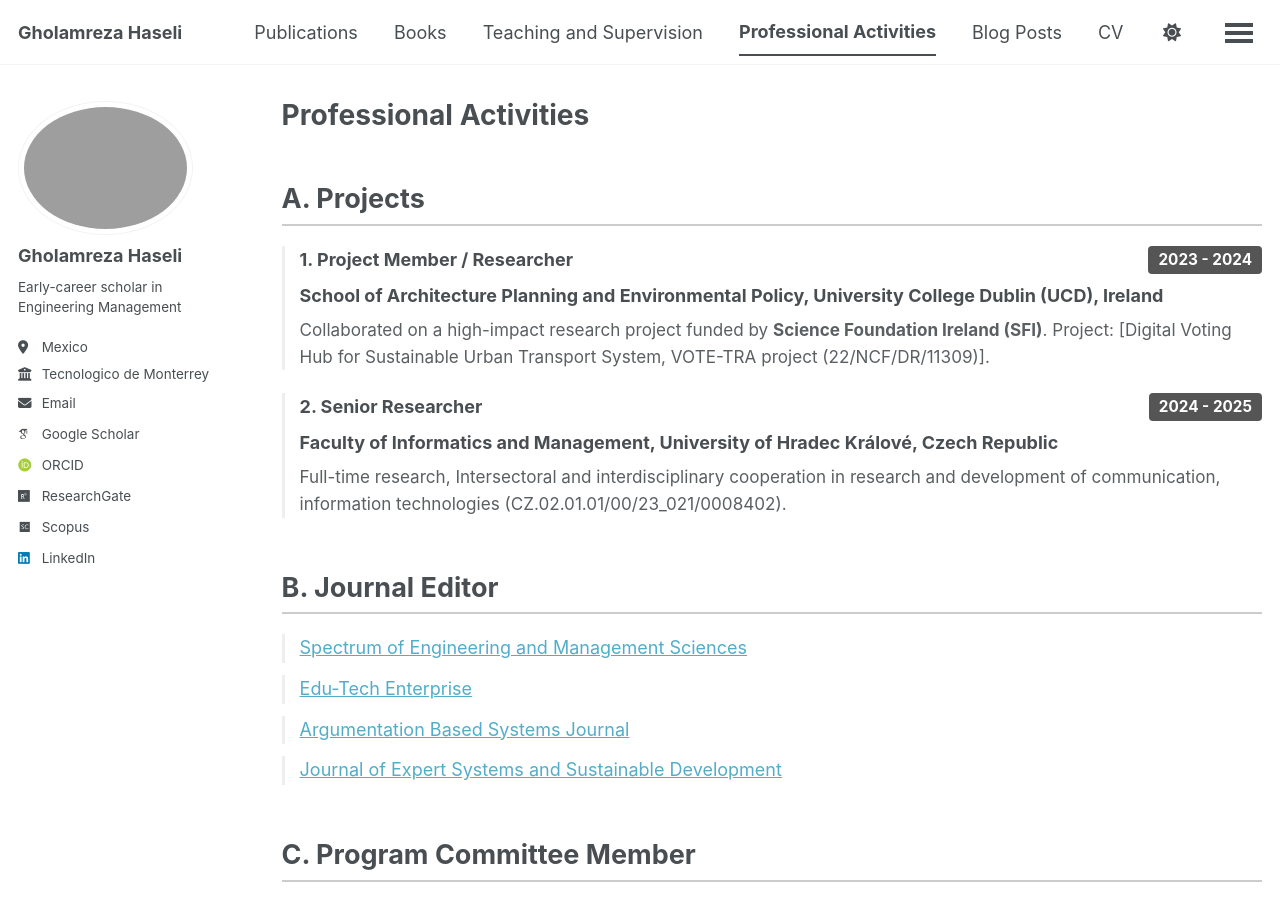
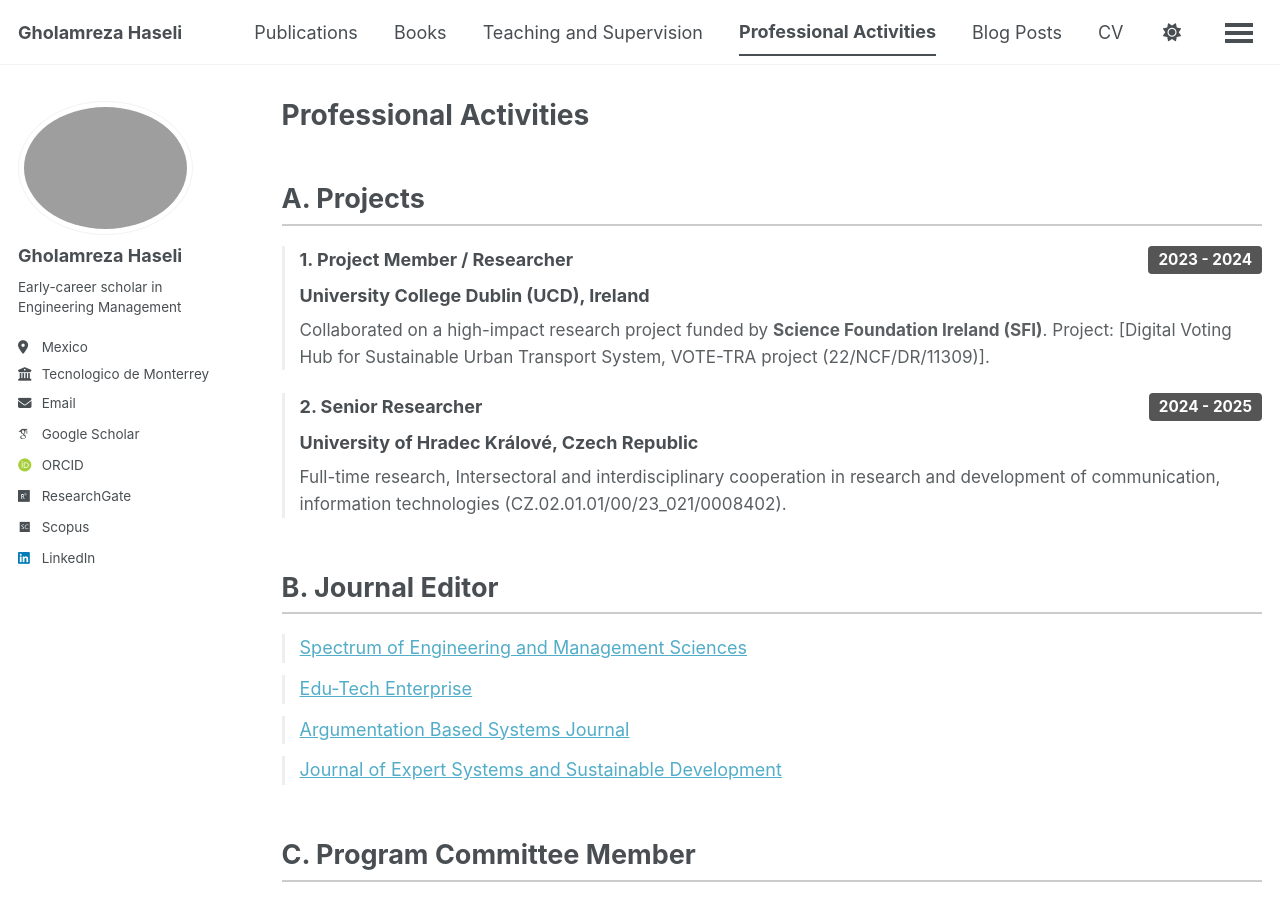
Before and after one commit to Gholamreza-Haseli/Gholamreza-Haseli.github.io, a Jekyll site: the page built from _pages/portfolio.html, in a window 1280 px wide and 900 px high. Built offline with Jekyll 4.4.1, drawn with Linux system fonts in a browser that asks for light colours; some web fonts are replaced; a script bundle is joined from its source files by our own code; library files that are not in the unit come from our copies.

Commit message:
Update portfolio.html

```diff
--- a/_pages/portfolio.html
+++ b/_pages/portfolio.html
@@ -64,7 +64,7 @@ author_profile: true
         <strong>1. Project Member / Researcher</strong>
         <span class="badge" style="background: #555;">2023 - 2024</span>
       </div>
-      <span style="display: block; color: var(--primary-color); font-weight: bold; margin-top: 5px;">School of Architecture Planning and Environmental Policy, University College Dublin (UCD), Ireland</span>
+      <span style="display: block; color: var(--primary-color); font-weight: bold; margin-top: 5px;">University College Dublin (UCD), Ireland</span>
       <p style="margin-top: 5px; font-size: 0.95em; opacity: 0.9;">
         Collaborated on a high-impact research project funded by <strong>Science Foundation Ireland (SFI)</strong>.
         Project: [Digital Voting Hub for Sustainable Urban Transport System, VOTE-TRA project (22/NCF/DR/11309)].
@@ -76,7 +76,7 @@ author_profile: true
         <strong>2. Senior Researcher</strong>
         <span class="badge" style="background: #555;">2024 - 2025</span>
       </div>
-      <span style="display: block; color: var(--primary-color); font-weight: bold; margin-top: 5px;">Faculty of Informatics and Management, University of Hradec Králové, Czech Republic</span>
+      <span style="display: block; color: var(--primary-color); font-weight: bold; margin-top: 5px;">University of Hradec Králové, Czech Republic</span>
       <p style="margin-top: 5px; font-size: 0.95em; opacity: 0.9;">
         Full-time research, Intersectoral and interdisciplinary cooperation in research and development of communication, information technologies (CZ.02.01.01/00/23_021/0008402).
       </p>
```
